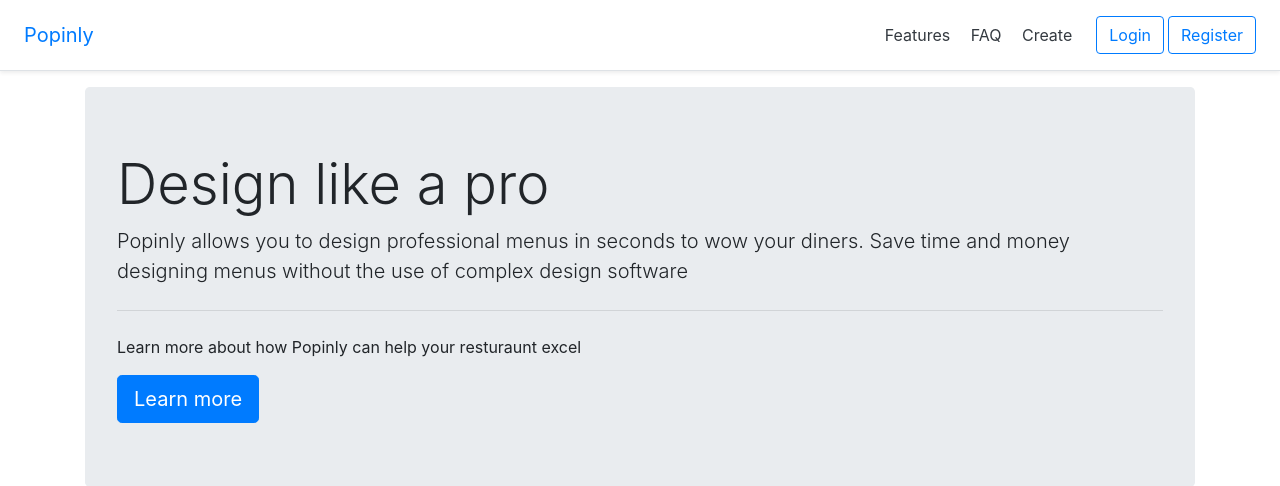
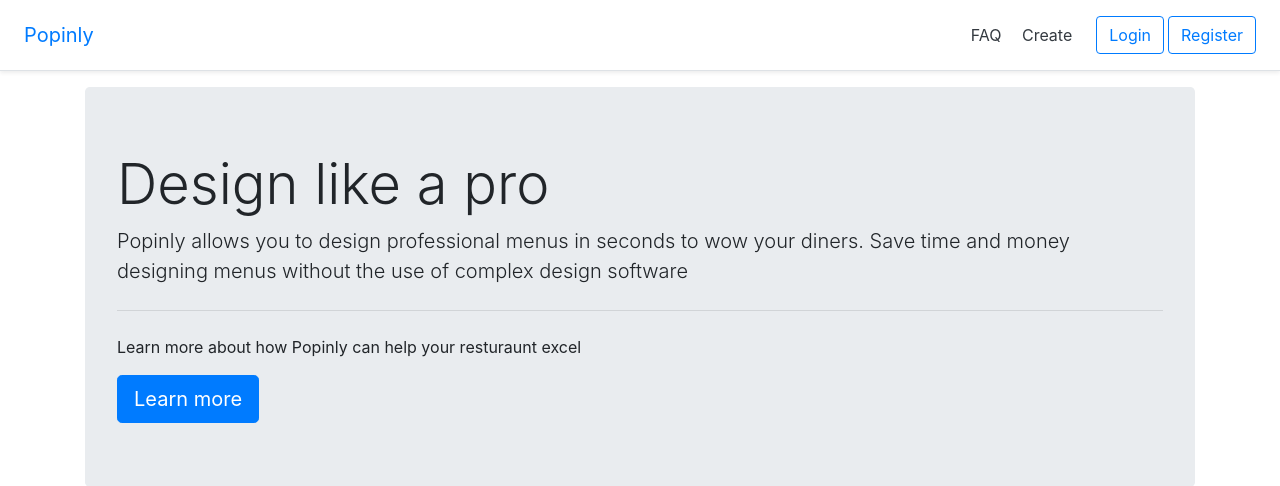
Before and after one commit to geooff/popinly, a Django app: page / in a window 1280 px wide. Shown: the top 486 px of the page. Run offline with Django 3.2, Linux system fonts and the light colour scheme; some libraries are stand-ins or nearby versions.

Commit message:
rm features page

```diff
--- a/popinly/popinly/urls.py
+++ b/popinly/popinly/urls.py
@@ -7,7 +7,6 @@
 
 urlpatterns = [
     path("", views.index, name="index"),
-    path("features/", views.features, name="features"),
     path("generator/", include("menu_gen.urls")),
     path("admin/", admin.site.urls),
     path("accounts/", include("django.contrib.auth.urls")),
--- a/popinly/popinly/views.py
+++ b/popinly/popinly/views.py
@@ -5,10 +5,6 @@
 
 def index(request):
     return render(request, "core/index.html")
-
-
-def features(request):
-    return render(request, "core/features.html")
 
 
 class RegisterView(FormView):
--- a/popinly/templates/base_generic.html
+++ b/popinly/templates/base_generic.html
@@ -21,7 +21,6 @@
         <a href="{% url 'index' %}">Popinly</a>
       </h5>
       <nav class="my-2 my-md-0 mr-md-3">
-        <a class="p-2 text-dark" href="{% url 'features' %}">Features</a>
         <a class="p-2 text-dark" href="{% url 'menu_gen:index' %}">FAQ</a>
         <a class="p-2 text-dark" href="{% url 'menu_gen:index' %}">Create</a>
       </nav>
--- a/popinly/templates/core/index.html
+++ b/popinly/templates/core/index.html
@@ -6,6 +6,6 @@
   <p class="lead">Popinly allows you to design professional menus in seconds to wow your diners. Save time and money designing menus without the use of complex design software</p>
   <hr class="my-4">
   <p>Learn more about how Popinly can help your resturaunt excel</p>
-  <a class="btn btn-primary btn-lg" href="{% url 'features' %}" role="button">Learn more</a>
+  <a class="btn btn-primary btn-lg" href=# role="button">Learn more</a>
 </div>
 {% endblock %}
```
Also changed, not shown: popinly/templates/core/features.html (deleted, +0 -11 lines).
